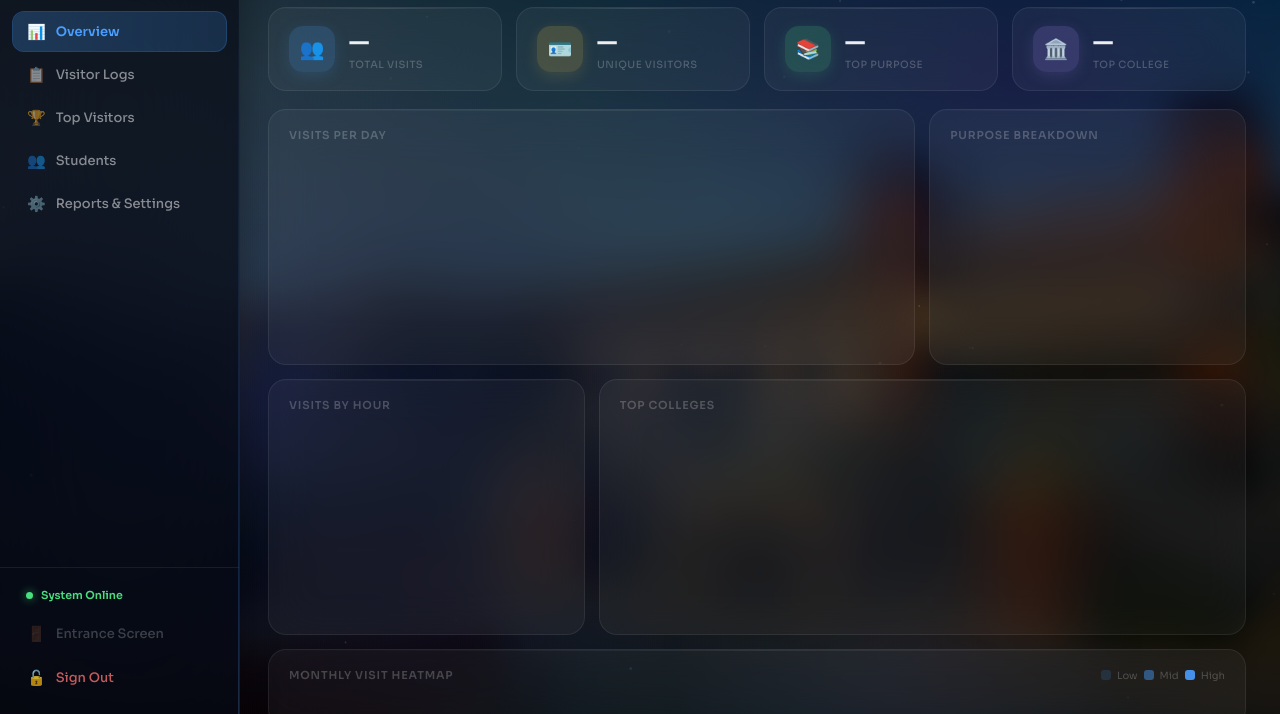
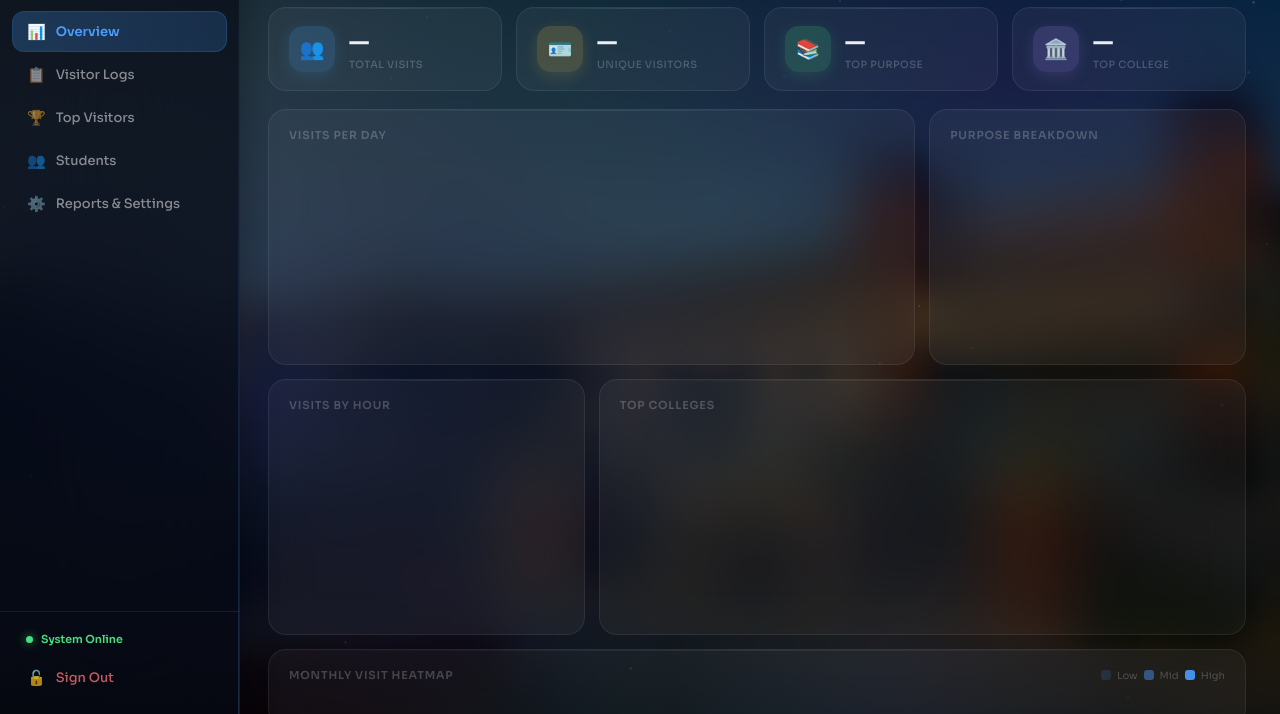
Before and after one commit to jorusjunio/neu-library-system, a website: page admin/dashboard.html in a window 1280 px wide. Shown: the part 86-800 px from the top of the page. Drawn offline with nearby package versions, Linux system fonts and the light colour scheme; no server answers; animation ran at ten frames a second.

Commit message:
Remove entrance screen link from admin sidebar

```diff
--- a/admin/dashboard.html
+++ b/admin/dashboard.html
@@ -48,9 +48,6 @@
     <span class="status-dot"></span>
     <span class="status-text">System Online</span>
   </div>
-  <a class="nav-item entrance-link" href="/entrance/index.html">
-    <span class="nav-icon">🚪</span><span>Entrance Screen</span>
-  </a>
   <a class="nav-item" href="/logout" style="color:rgba(248,113,113,0.8);">
     <span class="nav-icon">🔓</span><span>Sign Out</span>
   </a>
```
